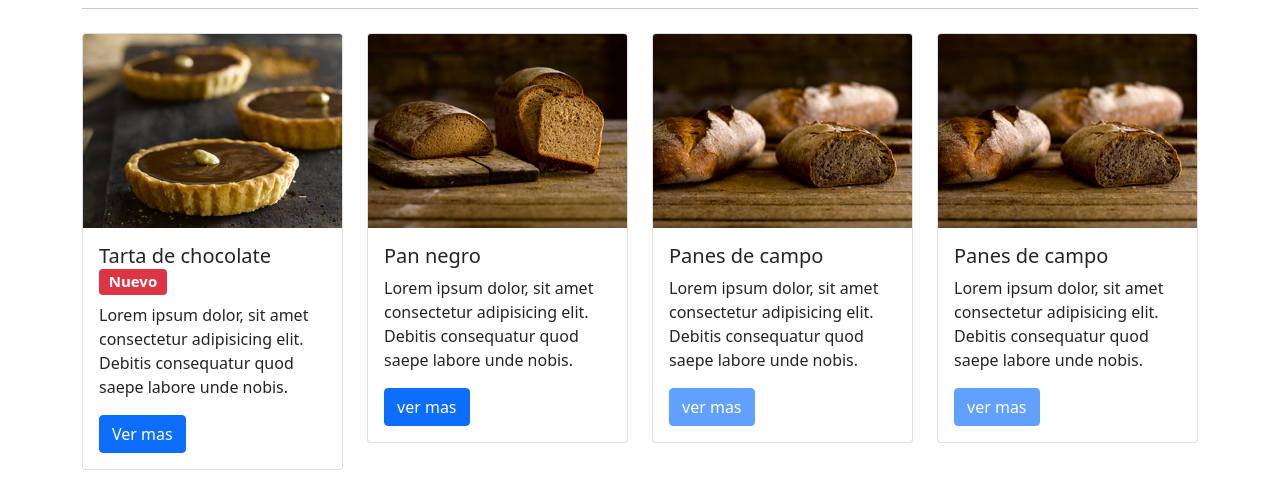
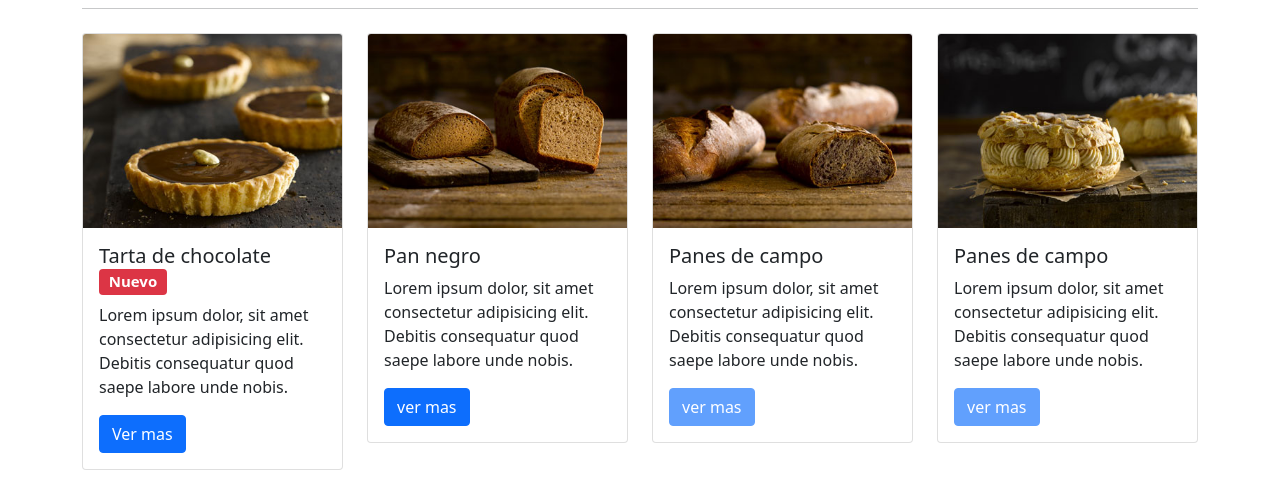
Before and after one commit to narutomix09/panaderiacocu, a plain HTML site: page pages/productos.html in a window 1280 px wide. Shown: the part 244-727 px from the top of the page. Drawn offline with Linux system fonts and the light colour scheme; files whose address does not match are found by name.

Commit message:
cambio de foto en galeria

```diff
--- a/pages/productos.html
+++ b/pages/productos.html
@@ -129,7 +129,7 @@
           <div class="col-sm-12 col-md-4 col-lg-3 my-2">
             <div class="card">
               <img
-                src="../img/productos/Panes-de-campo-corte_00162_portfolio1.jpg"
+                src="../img/productos/Paris-Brest_00140_portfolio.jpg"
                 alt="pan de campo"
                 class="card-img-top"
               />
```
